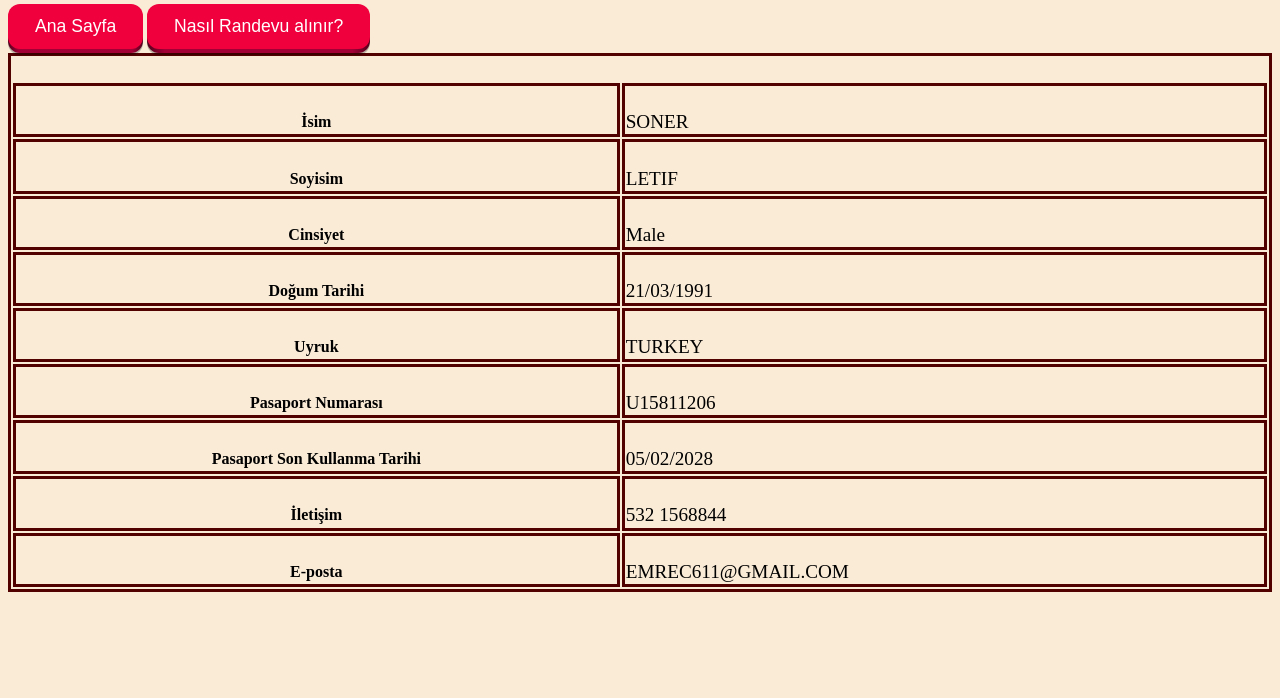
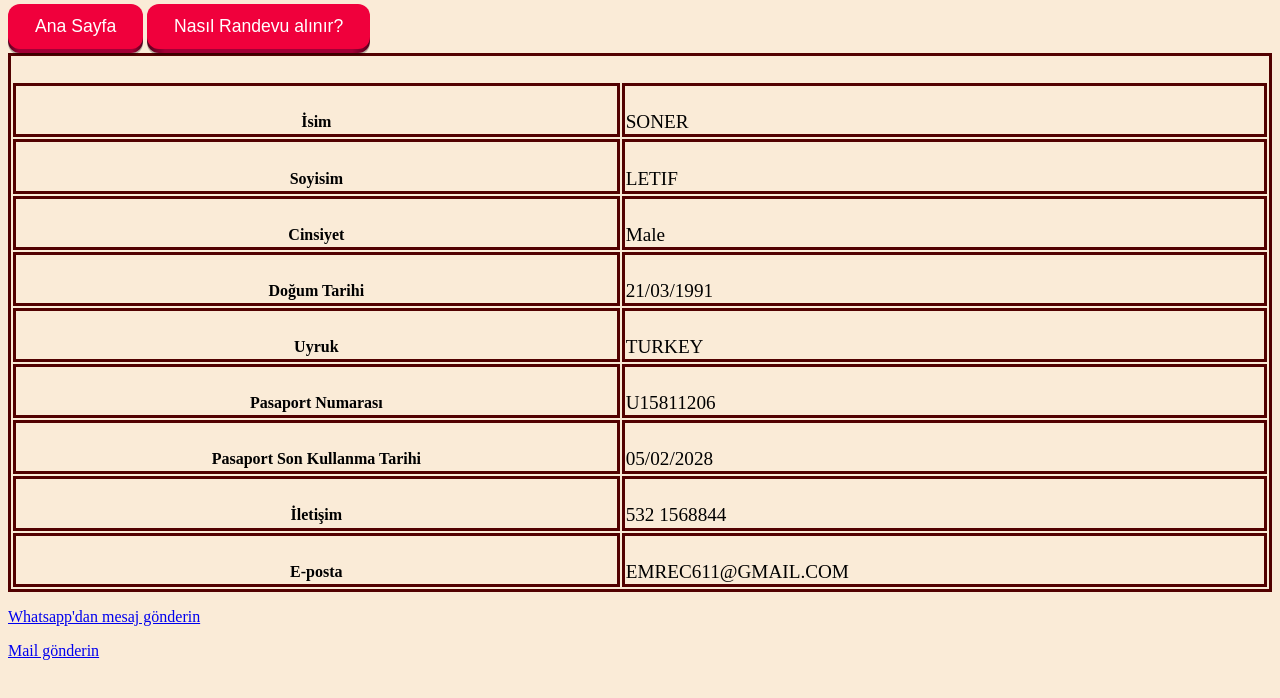
Before and after one commit to emrecndmr/bountyhunt, a plain HTML site: page personTwo.html in a window 1280 px wide. Drawn offline with Linux system fonts and the light colour scheme.

Commit message:
Update personTwo.html

```diff
--- a/personTwo.html
+++ b/personTwo.html
@@ -160,6 +160,10 @@
             <td>EMREC611@GMAIL.COM</td>
         </tr>
     </table>
+        <footer id="footer">
+        <p><a href="https://api.whatsapp.com/send?phone=5438209897" target="_blank">Whatsapp'dan mesaj gönderin</a></p>
+        <p><a href="mailto:emrec611@gmail.com">Mail gönderin</a></p>
+      </footer>
 
 
 
```
